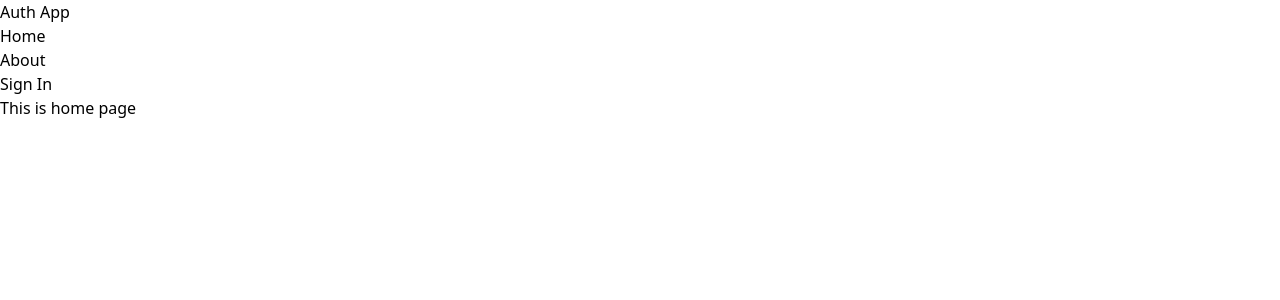
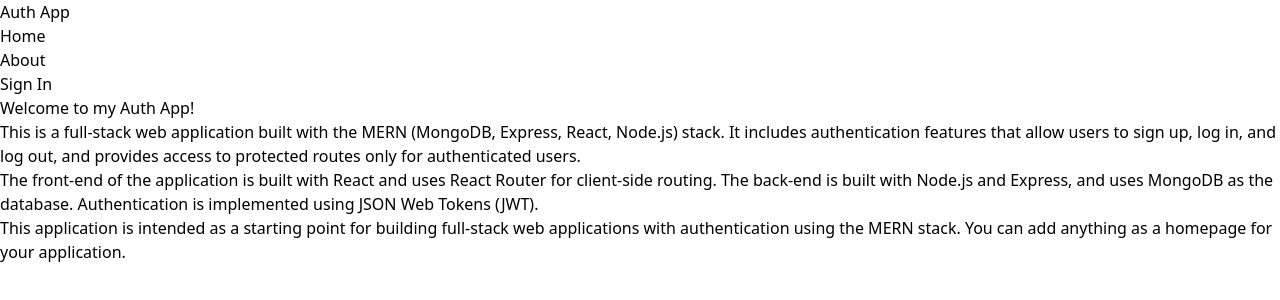
Before and after one commit to ankit957173/mern-auth, a React (Vite) app in the folder client/: page / in a window 1280 px wide. Shown: the top 300 px of the page. Built offline with nearby package versions, Linux system fonts and the light colour scheme; no server answers.

Commit message:
complete home and about page and our authentication project is ready

```diff
--- a/client/src/pages/About.jsx
+++ b/client/src/pages/About.jsx
@@ -1,7 +1,24 @@
-import React from 'react'
+import React from 'react';
 
 export default function About() {
     return (
-        <div>About</div>
-    )
+        <div className='px-4 py-12 max-w-2xl mx-auto'>
+            <h1 className='text-3xl font-bold  mb-4 text-slate-800 '>About</h1>
+            <p className='mb-4 text-slate-700'>
+                This is a MERN (MongoDB, Express, React, Node.js) stack application with
+                authentication. It allows users to sign up, log in, and log out, and
+                provides access to protected routes only for authenticated users.
+            </p>
+            <p className='mb-4 text-slate-700'>
+                The front-end of the application is built with React and uses React
+                Router for client-side routing. The back-end is built with Node.js and
+                Express, and uses MongoDB as the database. Authentication is implemented
+                using JSON Web Tokens (JWT).
+            </p>
+            <p className='mb-4 text-slate-700'>
+                This application is intended as a starting point for building full-stack
+                web applications with authentication using the MERN stack.
+            </p>
+        </div>
+    );
 }
--- a/client/src/pages/Home.jsx
+++ b/client/src/pages/Home.jsx
@@ -1,7 +1,28 @@
-import React from 'react'
+import React from 'react';
 
 export default function Home() {
     return (
-        <div>This is home page</div>
-    )
+        <div className='px-4 py-12 max-w-2xl mx-auto'>
+            <h1 className='text-3xl font-bold  mb-4 text-slate-800'>
+                Welcome to my Auth App!
+            </h1>
+            <p className='mb-4 text-slate-700'>
+                This is a full-stack web application built with the MERN (MongoDB,
+                Express, React, Node.js) stack. It includes authentication features that
+                allow users to sign up, log in, and log out, and provides access to
+                protected routes only for authenticated users.
+            </p>
+            <p className='mb-4 text-slate-700'>
+                The front-end of the application is built with React and uses React
+                Router for client-side routing. The back-end is built with Node.js and
+                Express, and uses MongoDB as the database. Authentication is implemented
+                using JSON Web Tokens (JWT).
+            </p>
+            <p className='mb-4 text-slate-700'>
+                This application is intended as a starting point for building full-stack
+                web applications with authentication using the MERN stack. You can add anything
+                as a homepage for your application.
+            </p>
+        </div>
+    );
 }
```
Also changed, not shown: 1 other file (tests, documents, lock files or other folders).
